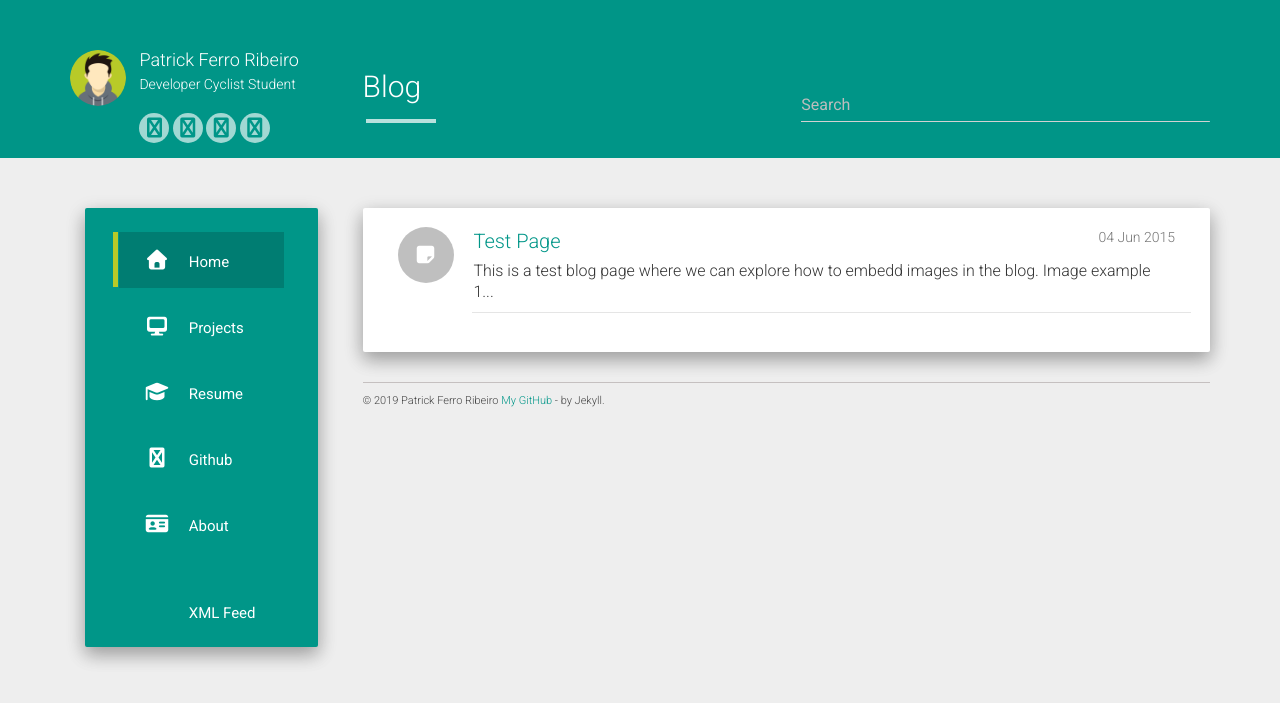
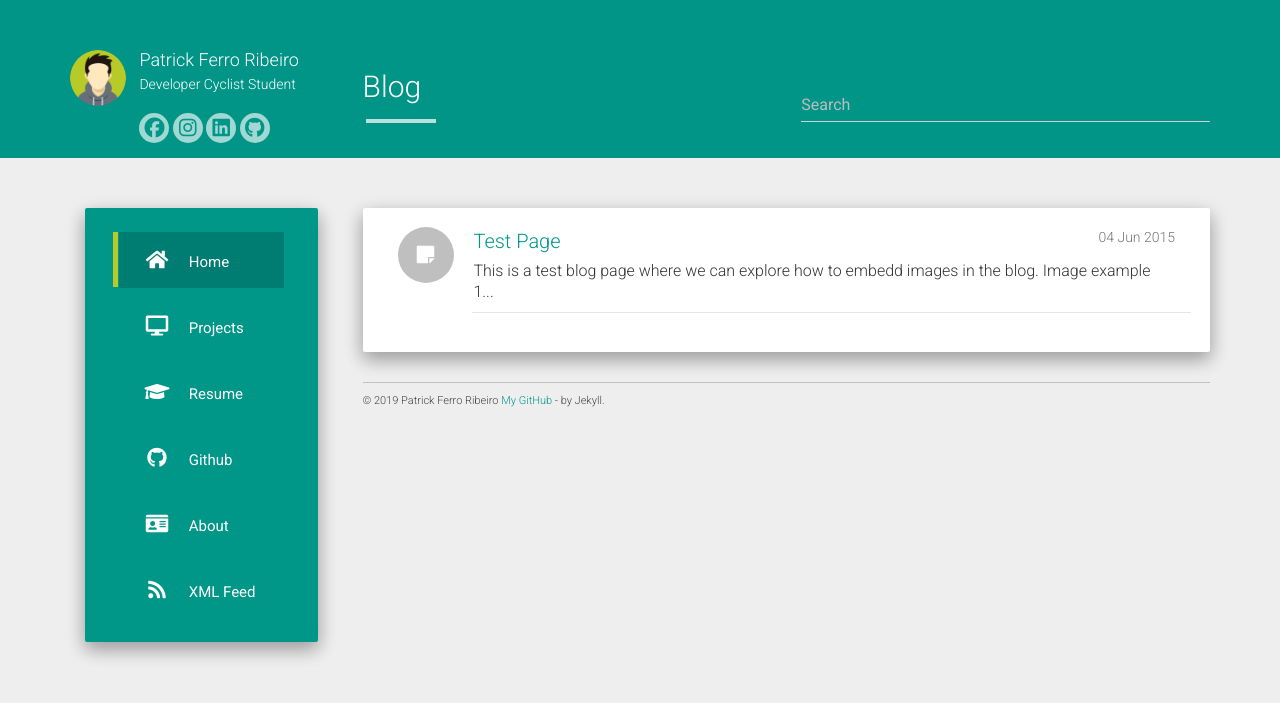
Before and after one commit to riberman/riberman.github.io, a Jekyll site: the page built from index.html, in a window 1280 px wide. Shown: the top 703 px of the page. Built offline with Jekyll 4.4.1, drawn with Linux system fonts in a browser that asks for light colours; nearby versions of some CDN libraries; library files that are not in the unit come from our copies; the list of posts is cut into pages by our own code.

Commit message:
Index menu Update.

```diff
--- a/_includes/css.html
+++ b/_includes/css.html
@@ -3,7 +3,8 @@
         <link rel="stylesheet" href="//fonts.googleapis.com/css?family=Roboto:300,400,500,700" type="text/css">
 
         <!-- FontAwesome icons -->
-        <link rel="stylesheet" href="{{ site.baseurl }}/static/css/all.css" rel="stylesheet">
+        <link rel="stylesheet" href="https://use.fontawesome.com/74dfc6cf47.css">
+        <link rel="stylesheet" href="https://use.fontawesome.com/releases/v5.8.1/css/all.css" integrity="sha384-50oBUHEmvpQ+1lW4y57PTFmhCaXp0ML5d60M1M7uH2+nqUivzIebhndOJK28anvf" crossorigin="anonymous">
 
         <!-- Core BootStrap CSS -->
         <link rel="stylesheet" href="https://maxcdn.bootstrapcdn.com/bootstrap/3.3.6/css/bootstrap.min.css">
```
